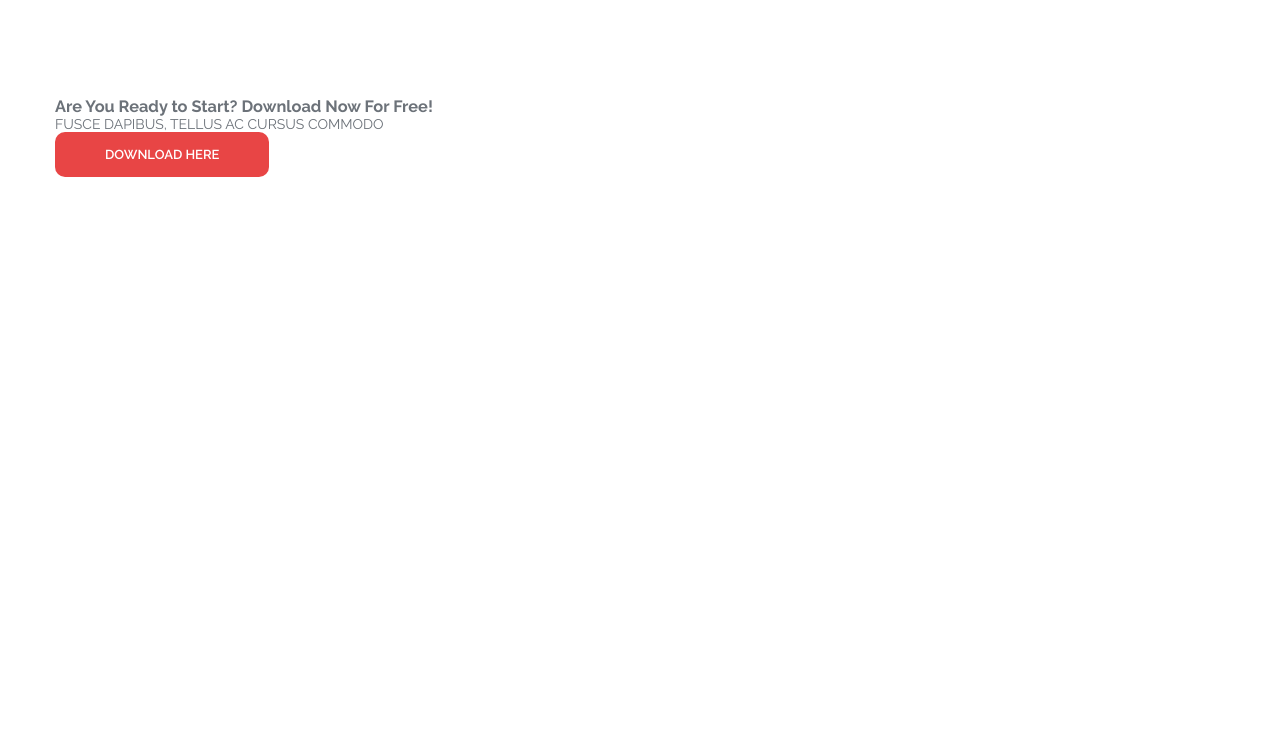
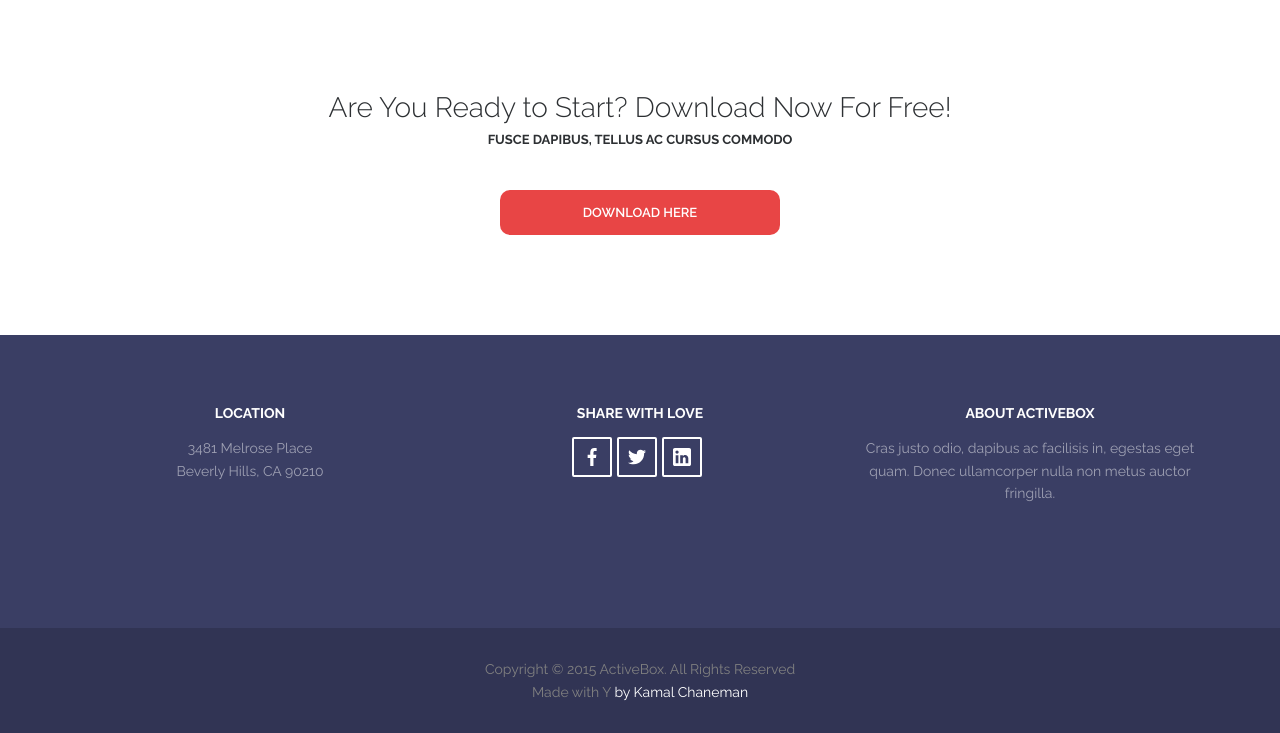
Before and after one commit to aaaaaaaaaaalex/activebox, a website: page app/index.html in a window 1280 px wide. Shown: the part 3632-4365 px from the top of the page. Before the commit the page ends 3909 px from the top, so only its background shows below. Drawn offline with nearby package versions, Linux system fonts and the light colour scheme; files that its build step writes are made by us from their sources; files whose address does not match are found by name.

Commit message:
01.03.21_ВЕЧЕР

```diff
--- a/app/particles/footer.html
+++ b/app/particles/footer.html
@@ -0,0 +1,54 @@
+<div class="container">
+
+	<div class="footer__inner">
+
+		<div class="footer__block">
+			<h4 class="footer__title">LOCATION</h4>
+			<address class="footer__addres">
+				<div>3481 Melrose Place</div>
+				<div>Beverly Hills, CA 90210</div>
+			</address>
+		</div>
+
+		<div class="footer__block">
+			<h4 class="footer__title">SHARE WITH LOVE</h4>
+
+			<div class="social social--footer">
+
+				<a class="social__item" href="#" target="_blank">
+					<svg class="social__icon">
+						<use xlink:href="#facebook">							</use>
+					</svg>
+				</a>
+				<a class="social__item" href="#" target="_blank">
+					<svg class="social__icon">
+						<use xlink:href="#twitter">							</use>
+					</svg>
+				</a>
+				<a class="social__item" href="#" target="_blank">
+					<svg class="social__icon">
+						<use xlink:href="#linkedin">							</use>
+					</svg>
+				</a>
+
+			</div><!-- /.social -->
+		</div>
+
+		<div class="footer__block">
+			<h4 class="footer__title">ABOUT ACTIVEBOX</h4>
+			<div class="footer__text">
+				<p>Cras justo odio, dapibus ac facilisis in, egestas eget quam. Donec ullamcorper nulla non metus auctor fringilla.</p>
+			</div>
+		</div>
+
+	</div><!-- ./footer__inner -->
+
+</div><!-- ./container -->
+<div class="copyright">
+	<div class="container">
+		<div class="copyright__text">
+			<div>Copyright © 2015 ActiveBox. All Rights Reserved</div>
+			<div>Made with Y <span>by Kamal Chaneman</span></div>
+		</div>
+	</div>
+</div>
--- a/app/particles/main.html
+++ b/app/particles/main.html
@@ -306,6 +306,6 @@
 	<div class="container">
 		<h3 class="download__title">Are You Ready to Start? Download Now For Free!</h3>
 		<div class="download__text">FUSCE DAPIBUS, TELLUS AC CURSUS COMMODO</div>
-		<a class="btn btn--red" href="#">DOWNLOAD HERE</a>
+		<a class="btn btn--red btn--long" href="#">DOWNLOAD HERE</a>
 	</div>
 </div><!-- /.download -->
--- a/app/scss/style.scss
+++ b/app/scss/style.scss
@@ -3,7 +3,6 @@
 
 
 body{
-    // font-family: 'Cardo', serif;
 
     font-family: 'Raleway', sans-serif;
     font-size: $fs14;
@@ -122,6 +121,7 @@ body{
     border-radius: 10px;
     font-family: inherit;
     border: 0;
+    text-align: center;
 
     &--red{
         background-color: #E84545;
@@ -129,6 +129,9 @@ body{
     &:hover{
         background-color: #be5151;
         transition: background-color .1s linear;
+    }
+    &--long{
+        min-width: 280px;
     }
 }
 
@@ -319,6 +322,23 @@ body{
         display: block;
         height: 18px;
     }
+    &--footer{
+        justify-content: center;
+
+        .social__item{
+            background: transparent;
+            border-width: 2px;
+            border-color: $white;
+            border-radius: 2px;
+
+            &:hover{
+                background-color: $white;
+            }
+        }
+        .social__icon{
+            fill: $white;
+        }
+    }
 }
 
 
@@ -378,4 +398,81 @@ body{
 // Download
 .download{
     margin: 100px 0;
+    text-align: center;
+
+    &__title{
+        font-size: 28px;
+        font-weight: 300;
+        color: $black;
+        margin-bottom: 12px;
+        line-height: 0.75;
+    }
+    &__text{
+        font-size: $fs13;
+        font-weight: 700;
+        color: $black;
+        margin-bottom: 40px;
+        text-transform: uppercase;
+        line-height: 1.6;
+    }
 }
+
+
+
+// Footer
+.footer{
+
+    background-color: #3A3E64;
+
+    &__inner{
+        display: flex;
+        flex-wrap: wrap;
+        padding: 70px 0 110px;
+    }
+    &__block{
+        width: 33.3333%;
+
+        text-align: center;
+        padding: 0 15px;
+    }
+    &__title{
+        text-transform: uppercase;
+        line-height: 1.2;
+        font-size: $fs14;
+        font-weight: 700;
+        color: $white;
+        margin-bottom: 15px;
+    }
+    &__addres{
+        opacity: .5;
+        font-style: normal;
+        font-size: $fs14;
+        line-height: 1.6;
+        color: $white;
+    }
+    &__text{
+        opacity: .5;
+        font-size: $fs14;
+        line-height: 1.6;
+        color: $white;
+    }
+}
+
+
+
+// Copyright
+.copyright{
+    background-color: #313454;
+    padding: 30px 0;
+
+    &__text{
+        text-align: center;
+        color: #808080;
+        font-size: $fs14;
+        line-height: 1.6;
+
+        & span{
+            color: $white;
+        }
+    }
+}
```
Also changed, not shown: activebox/index.html (+55 -1 lines), activebox/css/style.css, activebox/css/style.min.css.
